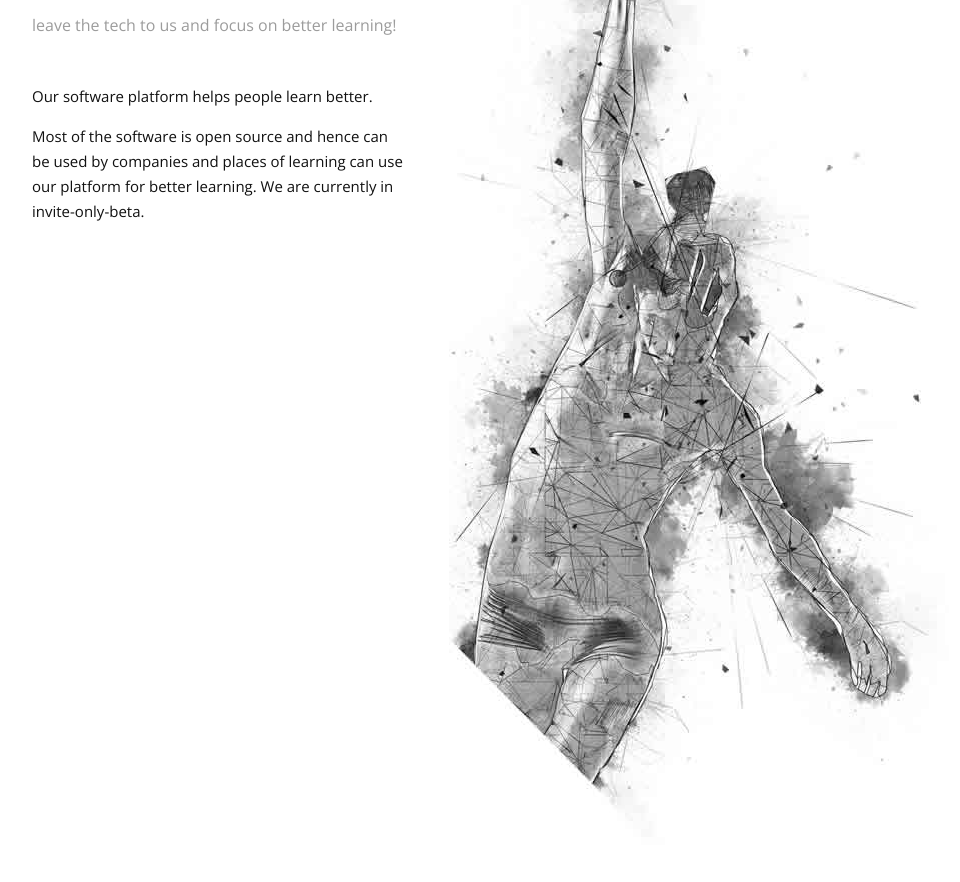
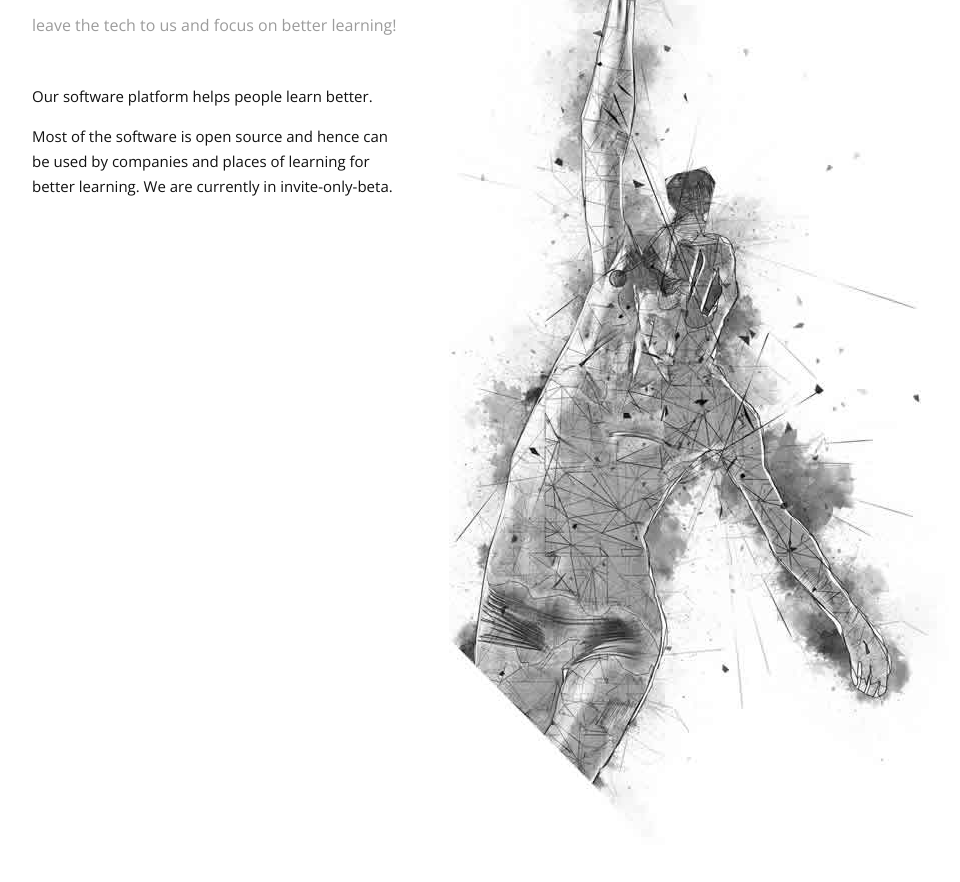
Before and after one commit to ReSkillPlace/website, a plain HTML site: page index.html in a window 1280 px wide. Shown: the part 2152-3034 px from the top of the page, without its empty margins (3-963 px from the left). Drawn offline with nearby package versions, Linux system fonts and the light colour scheme.

Commit message:
Update index.html

```diff
--- a/index.html
+++ b/index.html
@@ -274,7 +274,7 @@
                     </p>
                     <p>
                         Most of the software is open source and hence can be used by companies
-                        and places of learning can use our platform for better learning.
+                        and places of learning for better learning.
                         We are currently in invite-only-beta.
                     </p>
                     <!-- Just replace the Video ID "UYJ5IjBRlW8" with the ID of your video on YouTube (Found within the URL) -->
```
